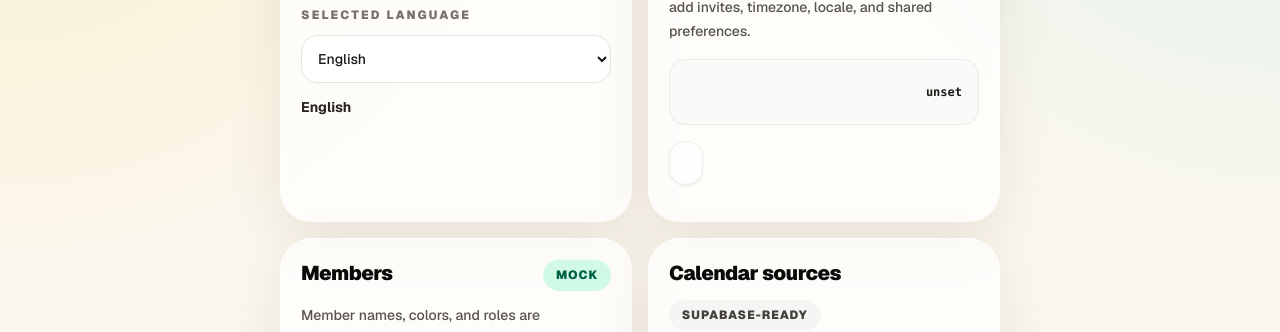
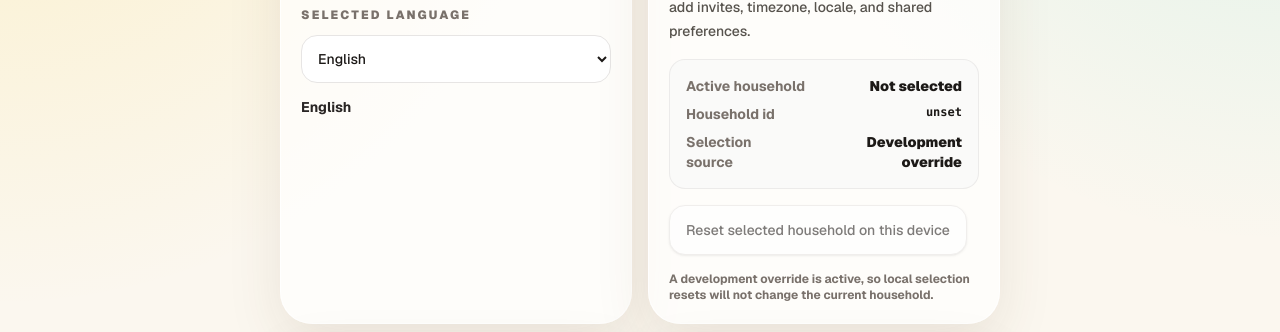
Before and after one commit to DH-stream/homeboard, a Next.js app: page /settings in a window 1280 px wide. Shown: the part 268-600 px from the top of the page. Built offline with nearby package versions, Linux system fonts and the light colour scheme; no server answers; the database is empty.

Commit message:
Use localized household settings copy

```diff
--- a/components/settings/HouseholdSettings.tsx
+++ b/components/settings/HouseholdSettings.tsx
@@ -2,20 +2,62 @@
 
 import { resetSelectedHouseholdId } from "@/lib/households/selection";
 import { useActiveHousehold } from "@/lib/hooks/useActiveHousehold";
-import { useLanguage } from "@/lib/i18n";
+import { useLanguage, type Language } from "@/lib/i18n";
 import { SettingsCard } from "@/components/settings/SettingsCard";
+
+const settingsCopy: Record<
+  Language,
+  {
+    activeHousehold: string;
+    developmentOverride: string;
+    householdId: string;
+    overrideActiveCopy: string;
+    loading: string;
+    none: string;
+    notSelected: string;
+    resetSelectedHousehold: string;
+    selectionSource: string;
+    thisDevice: string;
+  }
+> = {
+  en: {
+    activeHousehold: "Active household",
+    developmentOverride: "Development override",
+    householdId: "Household id",
+    overrideActiveCopy: "A development override is active, so local selection resets will not change the current household.",
+    loading: "Loading…",
+    none: "None",
+    notSelected: "Not selected",
+    resetSelectedHousehold: "Reset selected household on this device",
+    selectionSource: "Selection source",
+    thisDevice: "This device",
+  },
+  sv: {
+    activeHousehold: "Aktivt hushåll",
+    developmentOverride: "Utvecklingsoverride",
+    householdId: "Hushålls-id",
+    overrideActiveCopy: "En utvecklingsoverride är aktiv, så återställning på enheten ändrar inte aktuellt hushåll.",
+    loading: "Laddar…",
+    none: "Ingen",
+    notSelected: "Inte valt",
+    resetSelectedHousehold: "Återställ valt hushåll på den här enheten",
+    selectionSource: "Källa för valet",
+    thisDevice: "Den här enheten",
+  },
+};
 
 export function HouseholdSettings() {
   const { household, householdId, isDevOverride, isLoading, refreshHouseholdId } = useActiveHousehold();
-  const { t } = useLanguage();
+  const { language, t } = useLanguage();
+  const copy = settingsCopy[language];
 
   function resetHousehold() {
     resetSelectedHouseholdId();
     refreshHouseholdId();
   }
 
-  const selectedHouseholdName = isLoading ? t("loading") : household?.name ?? t("notSelected");
-  const selectionSource = isDevOverride ? t("developmentEnvOverride") : householdId ? t("thisDevice") : t("none");
+  const selectedHouseholdName = isLoading ? copy.loading : household?.name ?? copy.notSelected;
+  const selectionSource = isDevOverride ? copy.developmentOverride : householdId ? copy.thisDevice : copy.none;
 
   return (
     <SettingsCard status={householdId ? t("supabaseReady") : t("localPreview")} title={t("household")}>
@@ -23,24 +65,24 @@ export function HouseholdSettings() {
         <p>{t("householdCopy")}</p>
         <dl className="grid gap-2 rounded-2xl border border-stone-200/70 bg-stone-50 p-4 text-sm">
           <div className="flex justify-between gap-3">
-            <dt className="font-bold text-stone-500">{t("activeHousehold")}</dt>
+            <dt className="font-bold text-stone-500">{copy.activeHousehold}</dt>
             <dd className="text-right font-black text-stone-900">{selectedHouseholdName}</dd>
           </div>
           <div className="flex justify-between gap-3">
-            <dt className="font-bold text-stone-500">{t("householdId")}</dt>
+            <dt className="font-bold text-stone-500">{copy.householdId}</dt>
             <dd className="max-w-[12rem] truncate text-right font-mono text-xs font-black text-stone-900" title={householdId ?? undefined}>
-              {householdId ?? t("none")}
+              {householdId ?? copy.none}
             </dd>
           </div>
           <div className="flex justify-between gap-3">
-            <dt className="font-bold text-stone-500">{t("selectionSource")}</dt>
+            <dt className="font-bold text-stone-500">{copy.selectionSource}</dt>
             <dd className="text-right font-black text-stone-900">{selectionSource}</dd>
           </div>
         </dl>
         <button className="pressable min-h-11 rounded-2xl border border-stone-200 bg-white px-4 py-3 text-sm font-black text-stone-800 shadow-sm disabled:cursor-not-allowed disabled:opacity-60" disabled={isDevOverride} onClick={resetHousehold} type="button">
-          {t("resetSelectedHousehold")}
+          {copy.resetSelectedHousehold}
         </button>
-        {isDevOverride ? <p className="text-xs font-bold text-stone-500">{t("householdOverrideActiveCopy")}</p> : null}
+        {isDevOverride ? <p className="text-xs font-bold text-stone-500">{copy.overrideActiveCopy}</p> : null}
       </div>
     </SettingsCard>
   );
```
